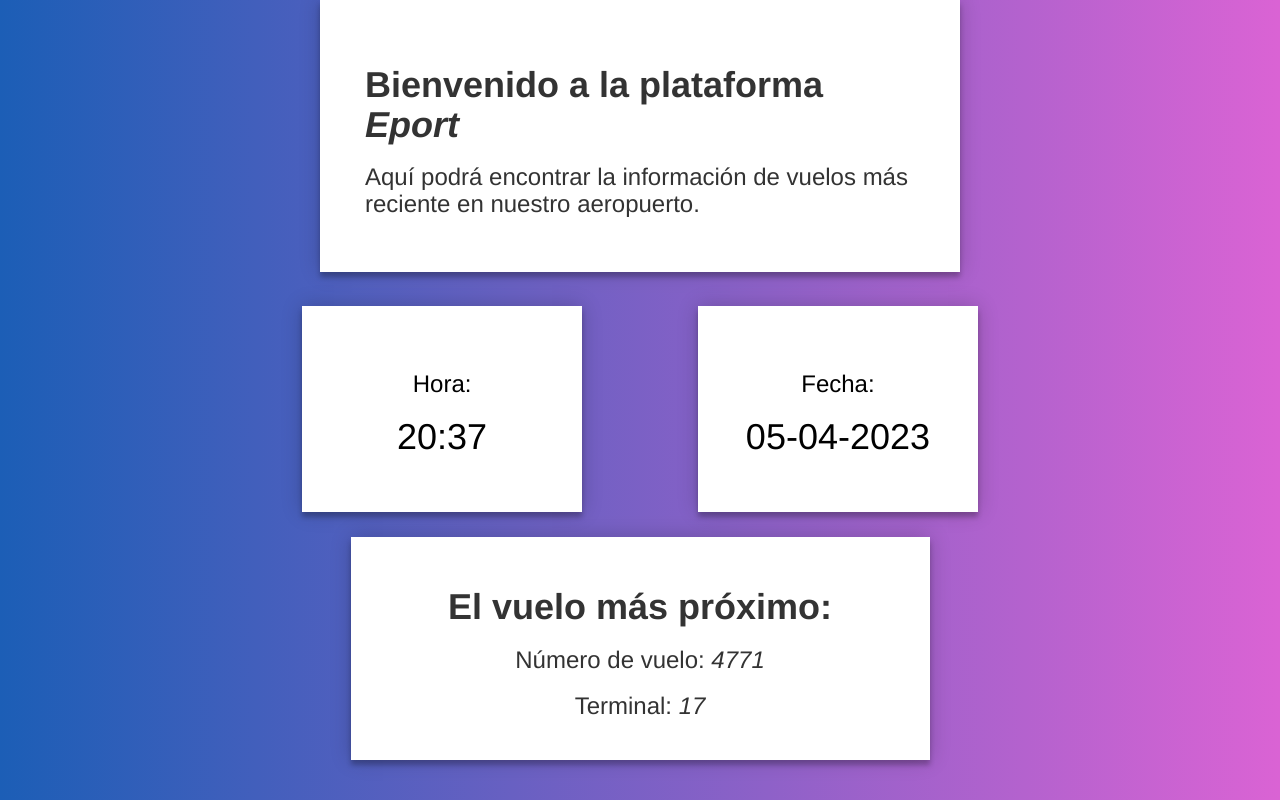
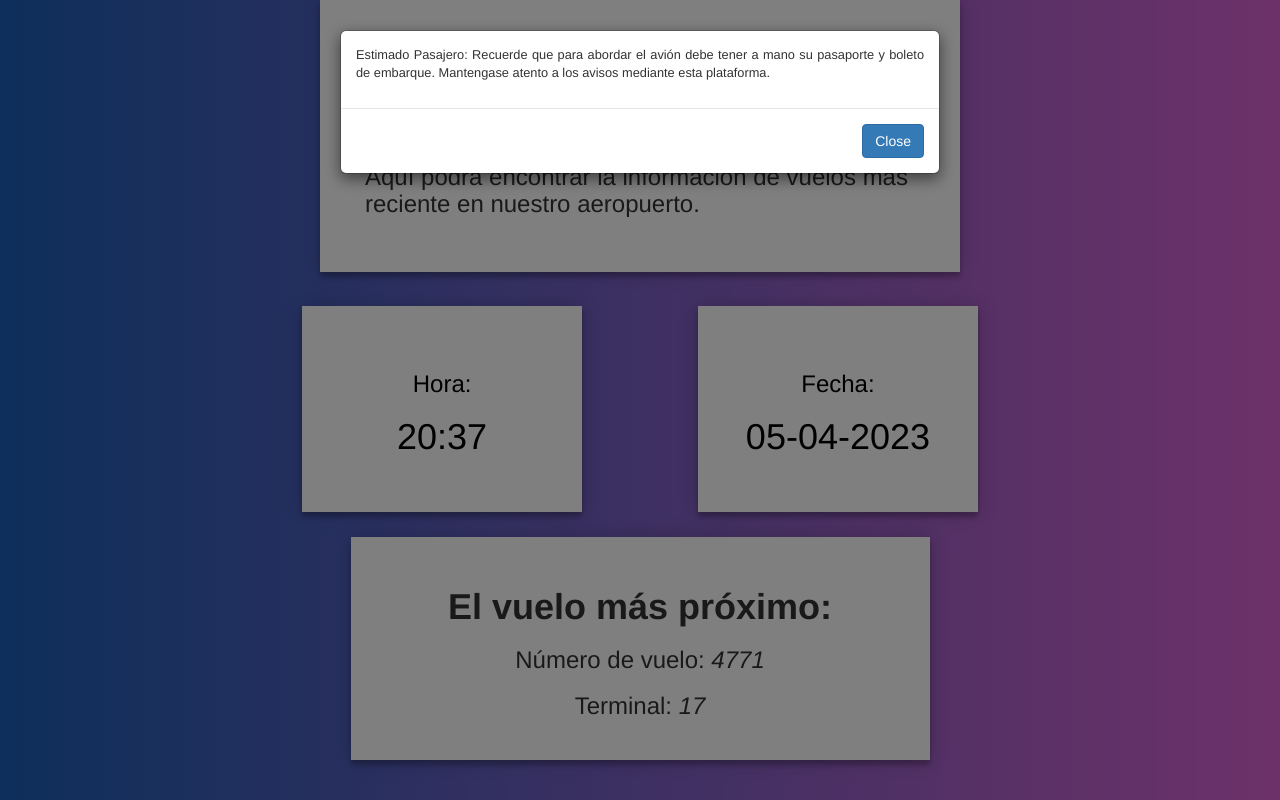
Before and after one commit to pablo-rmk/Eport-Airport, a plain HTML site: page index.html in a window 1280 px wide. Drawn offline with nearby package versions, Linux system fonts and the light colour scheme.

Commit message:
commit 2: se agrega modal

```diff
--- a/assets/js/script.js
+++ b/assets/js/script.js
@@ -1,11 +1,19 @@
+
 $('document').ready(function () {
 
+    // alert('Estimado Pasajero: Recuerde que para abordar el avión debe tener a mano su pasaporte y boleto de embarque. Mantengase atento a los avisos mediante esta plataforma');
+    $('.modal').modal('show');
     $('#flightNumber').text(Math.floor((Math.random() * 8999) + 1000));
     $('#terminalNumber').text(Math.floor((Math.random() * 10) + 10));
     $('#insertDate').text(fechaActual());
     $('#insertTime').text(horaActual());
+    $('#button').click(function () {
+        $('.modal').modal('hide')
+    });
+});
 
-});
+
+
 
 let fechaActual = () => {
 
@@ -17,8 +25,8 @@ let fechaActual = () => {
     if (month >= 1 && month < 10) {
         month = '0' + month;
     }
-    if (day >= 1 && day < 10){
-        day = '0'+day;
+    if (day >= 1 && day < 10) {
+        day = '0' + day;
     }
 
     return `${day}-${month}-${year}`;
--- a/index.html
+++ b/index.html
@@ -19,6 +19,19 @@
 </head>
 
 <body>
+
+    <div class="modal" tabindex="-1" data-backdrop="static" data-keyboard="false">
+        <div class="modal-dialog">
+            <div class="modal-content">
+                <div class="modal-body">
+                    <p style="font-size: 1vw; text-align: justify;">Estimado Pasajero: Recuerde que para abordar el avión debe tener a mano su pasaporte y boleto de
+                        embarque. Mantengase atento a los avisos mediante esta plataforma.</p>
+                </div>
+                <div class="modal-footer"><button id="button" type="button" class="btn btn-primary">Close</button></div>
+            </div>
+        </div>
+    </div>
+
     <div class="container" id="welcomeBox">
         <h1><b>Bienvenido a la plataforma <i>Eport</i></b></h1>
         <h3>Aquí podrá encontrar la información de vuelos más reciente en nuestro aeropuerto.</h3>
```
